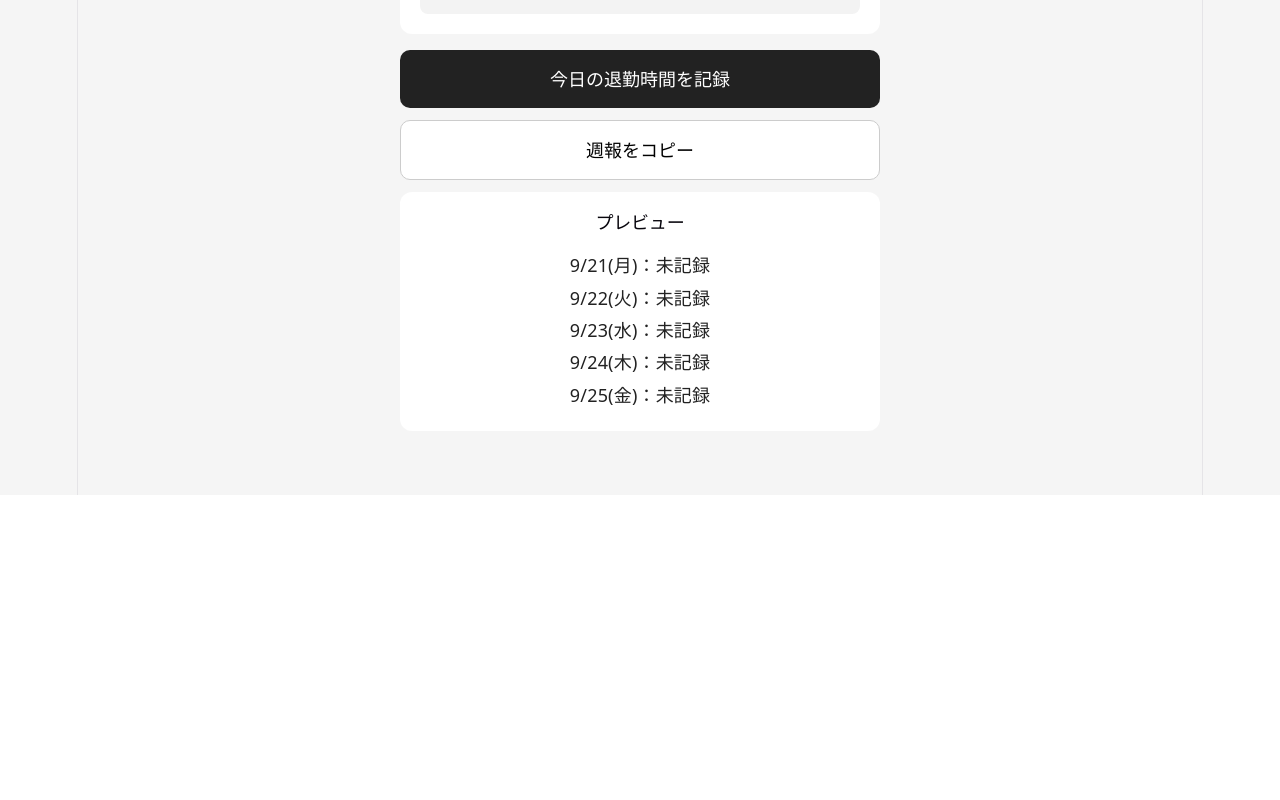
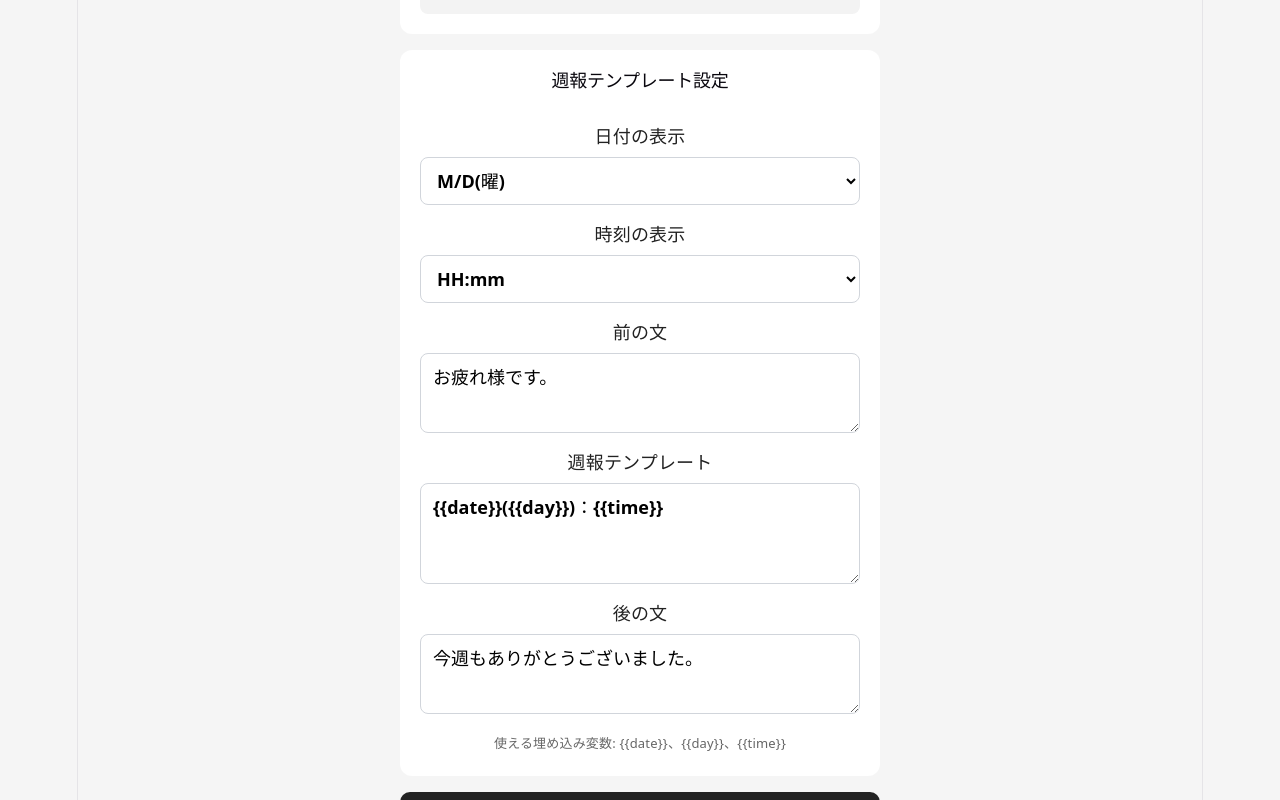
Before and after one commit to noimica/weekly-report, a React (Vite) app: page / in a window 1280 px wide. Shown: the part 520-1320 px from the top of the page. Before the commit the page ends 1015 px from the top, so only its background shows below. Built offline with nearby package versions, Linux system fonts and the light colour scheme.

Commit message:
前後を文章を設定できるように変更

```diff
--- a/src/App.tsx
+++ b/src/App.tsx
@@ -6,7 +6,20 @@ type WorkRecord = {
   leavingTime: string;
 };
 
+type DateFormat = 'M/D' | 'YYYY/MM/DD' | 'M月D日' | 'M/D(曜)';
+type TimeFormat = 'HH:mm' | 'H:mm' | 'HH時mm分' | 'H時mm分';
+
+type ReportSettings = {
+  dateFormat: DateFormat;
+  timeFormat: TimeFormat;
+  intro: string;
+  outro: string;
+  template: string;
+};
+
 const STORAGE_KEY = 'weekly-report-records';
+const STORAGE_KEY_SETTINGS = 'weekly-report-settings';
+const DEFAULT_TEMPLATE = '{{date}}({{day}})：{{time}}';
 
 function getMonday(date: Date): Date {
   const result = new Date(date);
@@ -55,12 +68,103 @@ function loadRecords(): WorkRecord[] {
   }
 }
 
+function loadSettings(): ReportSettings {
+  const value = localStorage.getItem(STORAGE_KEY_SETTINGS);
+
+  if (!value) {
+    return {
+      dateFormat: 'M/D(曜)',
+      timeFormat: 'HH:mm',
+      intro: 'お疲れ様です。',
+      outro: '今週もありがとうございました。',
+      template: DEFAULT_TEMPLATE,
+    };
+  }
+
+  try {
+    const parsed = JSON.parse(value) as Partial<ReportSettings>;
+
+    return {
+      dateFormat: parsed.dateFormat ?? 'M/D(曜)',
+      timeFormat: parsed.timeFormat ?? 'HH:mm',
+      intro: parsed.intro ?? 'お疲れ様です。',
+      outro: parsed.outro ?? '今週もありがとうございました。',
+      template: parsed.template ?? DEFAULT_TEMPLATE,
+    };
+  } catch {
+    return {
+      dateFormat: 'M/D(曜)',
+      timeFormat: 'HH:mm',
+      intro: 'お疲れ様です。',
+      outro: '今週もありがとうございました。',
+      template: DEFAULT_TEMPLATE,
+    };
+  }
+}
+
+function formatDateForDisplay(
+  date: Date,
+  dateFormat: DateFormat,
+  dayLabel: string,
+): string {
+  const month = date.getMonth() + 1;
+  const day = date.getDate();
+  const year = date.getFullYear();
+
+  switch (dateFormat) {
+    case 'M/D':
+      return `${month}/${day}`;
+    case 'YYYY/MM/DD':
+      return `${year}/${String(month).padStart(2, '0')}/${String(day).padStart(2, '0')}`;
+    case 'M月D日':
+      return `${month}月${day}日`;
+    case 'M/D(曜)':
+      return `${month}/${day}(${dayLabel})`;
+    default:
+      return `${month}/${day}`;
+  }
+}
+
+function formatTimeForDisplay(time: string, timeFormat: TimeFormat): string {
+  if (!time) {
+    return '未記録';
+  }
+
+  const [hourText, minuteText] = time.split(':');
+  const hour = Number(hourText);
+  const minute = Number(minuteText);
+
+  switch (timeFormat) {
+    case 'HH:mm':
+      return `${String(hour).padStart(2, '0')}:${String(minute).padStart(2, '0')}`;
+    case 'H:mm':
+      return `${hour}:${String(minute).padStart(2, '0')}`;
+    case 'HH時mm分':
+      return `${String(hour).padStart(2, '0')}時${String(minute).padStart(2, '0')}分`;
+    case 'H時mm分':
+      return `${hour}時${String(minute).padStart(2, '0')}分`;
+    default:
+      return time;
+  }
+}
+
+function applyTemplate(template: string, values: Record<string, string>): string {
+  return template.replace(/\{\{\s*(date|day|time)\s*\}\}/g, (_, key: string) => {
+    return values[key] ?? '';
+  });
+}
+
 function App() {
   const [records, setRecords] = useState<WorkRecord[]>(loadRecords);
+  const [settings, setSettings] = useState<ReportSettings>(loadSettings);
 
   useEffect(() => {
     localStorage.setItem(STORAGE_KEY, JSON.stringify(records));
   }, [records]);
+
+  useEffect(() => {
+    localStorage.setItem(STORAGE_KEY_SETTINGS, JSON.stringify(settings));
+  }, [settings]);
 
   function saveLeavingTime(date: string, leavingTime: string) {
     if (!leavingTime) {
@@ -101,18 +205,30 @@ function App() {
   }
 
   function generateReport(): string {
-    return weekDays
-      .map((date, index) => {
-        const dateString = formatDate(date);
-        const record = records.find(
-          (record) => record.date === dateString,
-        );
+    const lines = weekDays.map((date, index) => {
+      const dateString = formatDate(date);
+      const record = records.find(
+        (record) => record.date === dateString,
+      );
 
-        return `${formatDisplayDate(date)}(${dayNames[index]})：${
-          record?.leavingTime ?? '未記録'
-        }`;
-      })
-      .join('\n');
+      const values = {
+        date: formatDateForDisplay(date, settings.dateFormat, dayNames[index]),
+        day: dayNames[index],
+        time: record ? formatTimeForDisplay(record.leavingTime, settings.timeFormat) : '未記録',
+      };
+
+      return applyTemplate(settings.template, values);
+    });
+
+    const body = lines.join('\n');
+    const intro = settings.intro.trim();
+    const outro = settings.outro.trim();
+
+    if (!intro && !outro) {
+      return body;
+    }
+
+    return [intro, body, outro].filter(Boolean).join('\n\n');
   }
 
   async function copyReport() {
@@ -161,6 +277,92 @@ function App() {
         </div>
       </section>
 
+      <section className="card settings-card">
+        <h2>週報テンプレート設定</h2>
+
+        <label className="field">
+          <span>日付の表示</span>
+          <select
+            value={settings.dateFormat}
+            onChange={(event) =>
+              setSettings((current) => ({
+                ...current,
+                dateFormat: event.target.value as DateFormat,
+              }))
+            }
+          >
+            <option value="M/D">M/D</option>
+            <option value="YYYY/MM/DD">YYYY/MM/DD</option>
+            <option value="M月D日">M月D日</option>
+            <option value="M/D(曜)">M/D(曜)</option>
+          </select>
+        </label>
+
+        <label className="field">
+          <span>時刻の表示</span>
+          <select
+            value={settings.timeFormat}
+            onChange={(event) =>
+              setSettings((current) => ({
+                ...current,
+                timeFormat: event.target.value as TimeFormat,
+              }))
+            }
+          >
+            <option value="HH:mm">HH:mm</option>
+            <option value="H:mm">H:mm</option>
+            <option value="HH時mm分">HH時mm分</option>
+            <option value="H時mm分">H時mm分</option>
+          </select>
+        </label>
+
+        <label className="field">
+          <span>前の文</span>
+          <textarea
+            rows={2}
+            value={settings.intro}
+            onChange={(event) =>
+              setSettings((current) => ({
+                ...current,
+                intro: event.target.value,
+              }))
+            }
+          />
+        </label>
+
+        <label className="field">
+          <span>週報テンプレート</span>
+          <textarea
+            rows={3}
+            value={settings.template}
+            onChange={(event) =>
+              setSettings((current) => ({
+                ...current,
+                template: event.target.value,
+              }))
+            }
+          />
+        </label>
+
+        <label className="field">
+          <span>後の文</span>
+          <textarea
+            rows={2}
+            value={settings.outro}
+            onChange={(event) =>
+              setSettings((current) => ({
+                ...current,
+                outro: event.target.value,
+              }))
+            }
+          />
+        </label>
+
+        <p className="template-help">
+          使える埋め込み変数: {'{{date}}'}、{'{{day}}'}、{'{{time}}'}
+        </p>
+      </section>
+
       <button
         className="primary-button"
         onClick={recordToday}
--- a/src/style.css
+++ b/src/style.css
@@ -96,6 +96,40 @@ h2 {
   border: 0;
 }
 
+.settings-card {
+  display: flex;
+  flex-direction: column;
+  gap: 16px;
+}
+
+.field {
+  display: flex;
+  flex-direction: column;
+  gap: 8px;
+  font-weight: 600;
+}
+
+.field select,
+.field textarea {
+  width: 100%;
+  border: 1px solid #d1d5db;
+  border-radius: 8px;
+  padding: 10px 12px;
+  font: inherit;
+  background: white;
+}
+
+.field textarea {
+  resize: vertical;
+  min-height: 80px;
+}
+
+.template-help {
+  margin: 0;
+  color: #666;
+  font-size: 13px;
+}
+
 .primary-button,
 .secondary-button {
   width: 100%;
```
